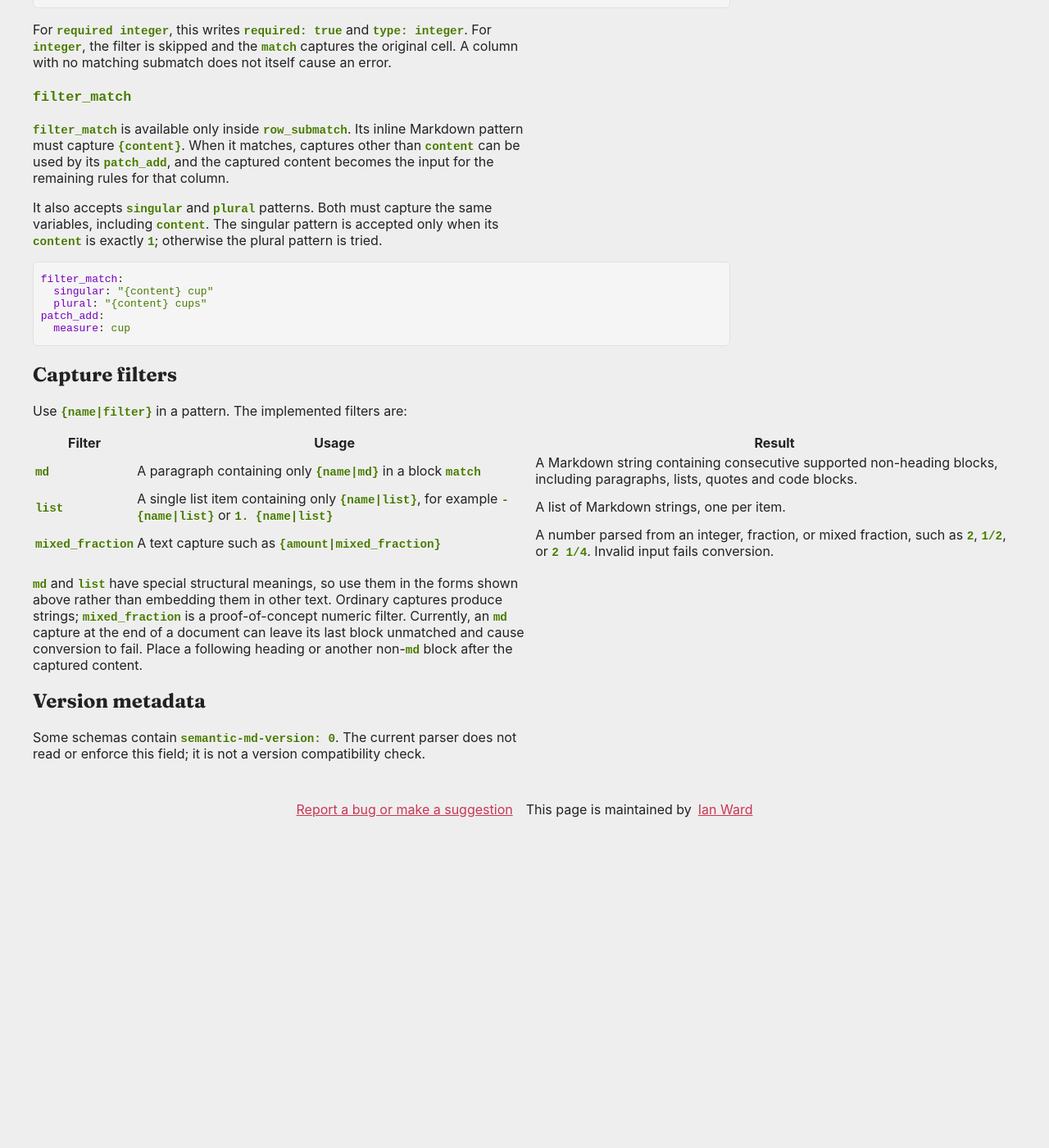
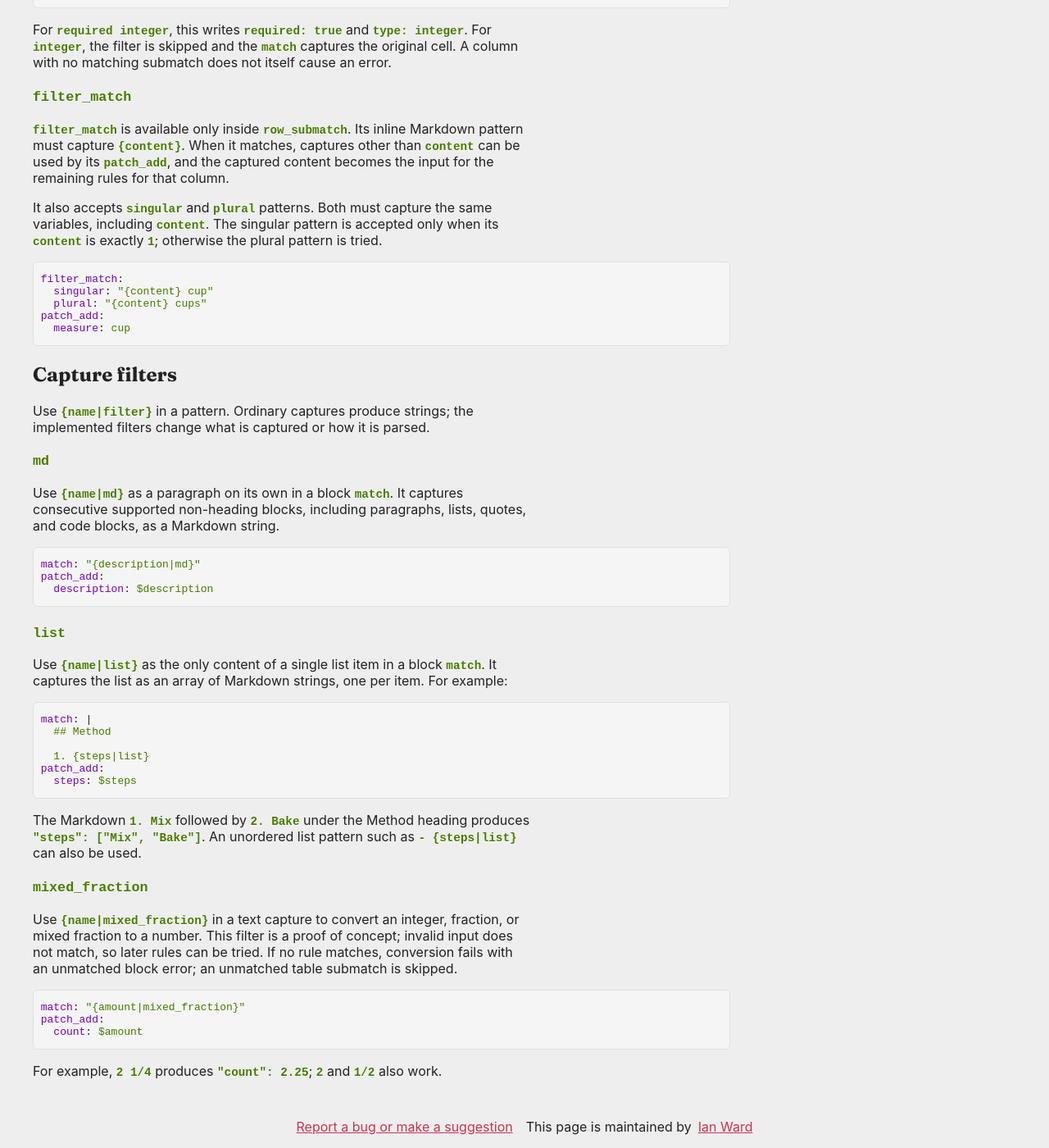
Before and after one commit to wardi/semanticmd.org, a Jekyll site: the page built from docs/index.md, in a window 1280 px wide and 1400 px high, scrolled down 3407 px. Shown: the whole window at 82% size. Built offline with Jekyll 4.4.1, drawn with Linux system fonts in a browser that asks for light colours; before the commit the page ends 4420 px from its top, so only the background shows below that; some of the changed text lies outside the part shown.

Commit message:
update docs

````diff
--- a/docs/index.md
+++ b/docs/index.md
@@ -24,7 +24,7 @@ semantic-md: recipe.yaml
 By default, the `smd json` command looks for the schema relative to the input
 document. Use `-s SCHEMA` to specify a schema instead, or `-d DIR` to allow
 schemas under a particular directory. The command still expects YAML front
-matter when `-s` is used. HTTP schema loading is not implemented.
+matter when `-s` is used.
 
 ```bash
 smd json recipe.md recipe.json
@@ -218,22 +218,50 @@ patch_add:
 
 ## Capture filters
 
-Use `{name|filter}` in a pattern. The implemented filters are:
+Use `{name|filter}` in a pattern. Ordinary captures produce strings; the
+implemented filters change what is captured or how it is parsed.
 
-| Filter | Usage | Result |
-| --- | --- | --- |
-| `md` | A paragraph containing only `{name|md}` in a block `match` | A Markdown string containing consecutive supported non-heading blocks, including paragraphs, lists, quotes and code blocks. |
-| `list` | A single list item containing only `{name|list}`, for example `- {name|list}` or `1. {name|list}` | A list of Markdown strings, one per item. |
-| `mixed_fraction` | A text capture such as `{amount|mixed_fraction}` | A number parsed from an integer, fraction, or mixed fraction, such as `2`, `1/2`, or `2 1/4`. Invalid input fails conversion. |
+### `md`
 
-`md` and `list` have special structural meanings, so use them in the forms
-shown above rather than embedding them in other text. Ordinary captures produce
-strings; `mixed_fraction` is a proof-of-concept numeric filter.
-Currently, an `md` capture at the end of a document can leave its last block
-unmatched and cause conversion to fail. Place a following heading or another
-non-`md` block after the captured content.
+Use `{name|md}` as a paragraph on its own in a block `match`. It captures
+consecutive supported non-heading blocks, including paragraphs, lists, quotes,
+and code blocks, as a Markdown string.
 
-## Version metadata
+```yaml
+match: "{description|md}"
+patch_add:
+  description: $description
+```
 
-Some schemas contain `semantic-md-version: 0`. The current parser does not
-read or enforce this field; it is not a version compatibility check.
+### `list`
+
+Use `{name|list}` as the only content of a single list item in a block `match`.
+It captures the list as an array of Markdown strings, one per item. For example:
+
+```yaml
+match: |
+  ## Method
+
+  1. {steps|list}
+patch_add:
+  steps: $steps
+```
+
+The Markdown `1. Mix` followed by `2. Bake` under the Method heading produces
+`"steps": ["Mix", "Bake"]`. An unordered list pattern such as
+`- {steps|list}` can also be used.
+
+### `mixed_fraction`
+
+Use `{name|mixed_fraction}` in a text capture to convert an integer, fraction,
+or mixed fraction to a number. This filter is a proof of concept; invalid input
+does not match, so later rules can be tried. If no rule matches, conversion
+fails with an unmatched block error; an unmatched table submatch is skipped.
+
+```yaml
+match: "{amount|mixed_fraction}"
+patch_add:
+  count: $amount
+```
+
+For example, `2 1/4` produces `"count": 2.25`; `2` and `1/2` also work.
````
Also changed, not shown: other parts of docs/index.md (+1 -1 lines).
